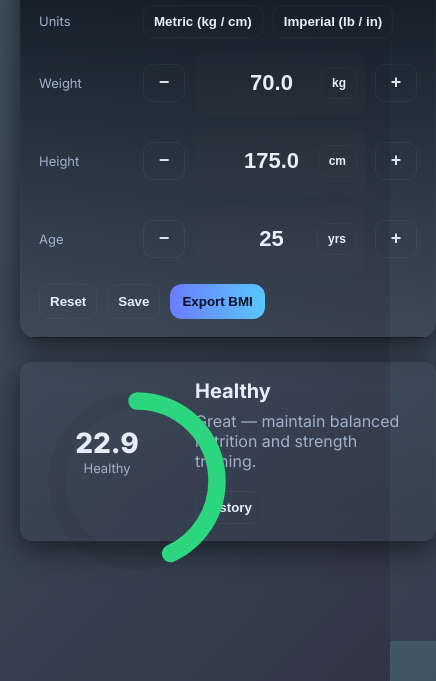
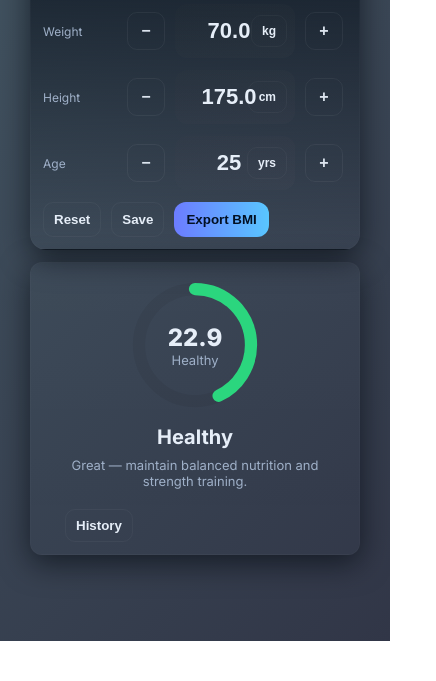
Before and after one commit to UnLuCkYcOdEr69/BMI-Calculator, a plain HTML site: page index.html in a window 390 px wide. Shown: the part 203-884 px from the top of the page, 436 px wide, since content can reach past the window. After the commit the page ends 844 px from the top, so only its background shows below. Drawn offline with Linux system fonts and the light colour scheme.

Commit message:
responsive update

```diff
--- a/index.html
+++ b/index.html
@@ -15,6 +15,12 @@
     --accent-2:#59c6ff;
     --card-radius:16px;
     --max-bmi:40;
+
+    /* responsive gauge & spacing tokens */
+    --gauge-size:200px;
+    --card-padding:18px;
+    --wrap-gap:24px;
+    --label-width:92px;
   }
 
   /* Light theme overrides */
@@ -40,17 +46,56 @@
     background: linear-gradient(135deg, #BED7DC, #FBF9F1);
   }
 
-  body{display:flex;align-items:center;justify-content:center;height:100vh;overflow:hidden;padding:20px}
+  /* Allow scrolling on small viewports and avoid cutoffs */
+  body{
+    display:flex;
+    align-items:center;
+    justify-content:center;
+    min-height:100vh;
+    height:auto;
+    overflow:auto;
+    padding:20px;
+    box-sizing:border-box;
+  }
 
-  .wrap{width:980px;max-width:100%;display:grid;grid-template-columns:460px 1fr;gap:24px;align-items:center}
-  @media (max-width:920px){ .wrap{grid-template-columns:1fr;padding:16px} }
+  /* Container */
+  .wrap{
+    width:980px;
+    max-width:100%;
+    display:grid;
+    grid-template-columns:460px 1fr;
+    gap:var(--wrap-gap);
+    align-items:center;
+    box-sizing:border-box;
+  }
+  /* stack on medium/smaller screens */
+  @media (max-width:920px){
+    .wrap{
+      grid-template-columns:1fr;
+      padding:16px;
+      gap:18px;
+    }
+  }
+
+  /* compact layout for very narrow phones */
+  @media (max-width:420px){
+    :root{
+      --gauge-size:140px;
+      --card-padding:12px;
+      --wrap-gap:12px;
+      --label-width:78px;
+    }
+    .wrap{ padding:12px; gap:12px; }
+  }
 
   .card{
     background:linear-gradient(180deg,var(--card),rgba(255,255,255,0.01));
     border-radius:var(--card-radius);
-    padding:18px;
+    padding:var(--card-padding);
     box-shadow:0 8px 30px rgba(0, 102, 255, 0.06);
     border:1px solid rgba(0,0,0,0.04);
+    box-sizing:border-box;
+    width:100%;
   }
 
   /* Dark theme card (default) */
@@ -74,9 +119,9 @@
   .knob{width:20px;height:20px;border-radius:50%;background:white;box-shadow:0 4px 10px rgba(2,6,23,0.16);transform:translateX(0);transition:transform 260ms cubic-bezier(.2,.9,.3,1)}
   .switch.on .knob{transform:translateX(20px)}
 
-  .control{display:flex;gap:12px;align-items:center;margin-bottom:12px}
-  .control .label{width:92px;color:var(--muted);font-size:13px}
-  .field{flex:1;display:flex;align-items:center;gap:10px;justify-content:flex-start}
+  .control{display:flex;gap:12px;align-items:center;margin-bottom:12px;flex-wrap:wrap}
+  .control .label{width:var(--label-width);color:var(--muted);font-size:13px;flex:0 0 var(--label-width)}
+  .field{flex:1;display:flex;align-items:center;gap:10px;justify-content:flex-start;min-width:0}
 
   /* Center picker controls only (leave unit-toggle row unchanged) */
   .control .field:not(.unit-toggle){
@@ -98,6 +143,7 @@
     background: linear-gradient(145deg, rgba(135, 107, 107, 0.02), rgba(242, 219, 219, 0.02));
     -webkit-backface-visibility: hidden;
     backface-visibility: hidden;
+    box-sizing:border-box;
   }
   body.light .picker {
     background: linear-gradient(180deg,#ffffff,#f7fbff);
@@ -163,16 +209,17 @@
     color:var(--text);
     z-index:4;
     caret-color:var(--accent-2);
+    min-width:0;
   }
   body.light .picker-input { color:var(--text); }
 
   .visual{display:flex;flex-direction:column;gap:12px}
-  .result-card{display:flex;gap:18px;align-items:center;padding:16px;border-radius:12px;background:linear-gradient(180deg,rgba(255,255,255,0.01),transparent);border:1px solid rgba(255,255,255,0.02)}
+  .result-card{display:flex;gap:18px;align-items:center;padding:16px;border-radius:12px;background:linear-gradient(180deg,rgba(255,255,255,0.01),transparent);border:1px solid rgba(255,255,255,0.02);box-sizing:border-box}
   body.light .result-card{background:linear-gradient(180deg,rgba(0,0,0,0.02),transparent);border:1px solid rgba(0,0,0,0.06)}
 
-  /* gauge */
-  .gauge{width:200px;height:200px;display:grid;place-items:center;position:relative}
-  svg{transform:rotate(-90deg)}
+  /* gauge - use CSS variable for size and make svg fluid */
+  .gauge{width:var(--gauge-size);height:var(--gauge-size);display:grid;place-items:center;position:relative;flex:0 0 var(--gauge-size)}
+  .gauge svg{width:100%;height:100%;display:block;transform:rotate(-90deg)}
   #arc{transition: stroke 320ms ease, stroke-dashoffset 700ms cubic-bezier(.2,.9,.3,1);}
 
   .bmi-num{position:absolute;display:flex;flex-direction:column;align-items:center}
@@ -181,9 +228,9 @@
 
   .meta{display:flex;flex-direction:column;gap:8px}
   .category{font-weight:700;font-size:20px}
-  .advice{color:var(--muted);font-size:16px;max-width:420px}
+  .advice{color:var(--muted);font-size:16px;max-width:420px;word-break:break-word}
 
-  .actions{display:flex;gap:8px}
+  .actions{display:flex;gap:8px;flex-wrap:wrap}
   .btn{background:linear-gradient(90deg,var(--accent),var(--accent-2));border:none;color:#021023;padding:10px 12px;border-radius:12px;font-weight:700;cursor:pointer}
   .btn.ghost{background:transparent;border:1px solid rgba(255,255,255,0.04);color:var(--text);padding:8px 10px;border-radius:10px}
   body.light .btn.ghost{border:1px solid rgba(0,0,0,0.06);color:var(--text)}
@@ -196,12 +243,47 @@
     white-space:nowrap;border:0;padding:0;margin:-1px;
   }
 
-  @media (max-width:520px){
-    .picker{width:120px;height:54px}
-    .wheel-item{font-size:22px}
-    .rbtn{width:38px;height:38px}
-    .gauge{width:140px;height:140px}
-    .picker-input{font-size:22px}
+  /* Responsive adjustments */
+  @media (max-width:920px){
+    /* ensure visual/result card stacks nicely on narrow screens */
+    .result-card{
+      flex-direction:row;
+      align-items:center;
+      gap:12px;
+      padding:14px;
+    }
+    .gauge{ --gauge-size:180px; width:var(--gauge-size); height:var(--gauge-size); flex:0 0 var(--gauge-size) }
+    .advice{ max-width:280px; font-size:15px }
+  }
+
+  @media (max-width:640px){
+    header h1{ font-size:16px }
+    .control .label{ width:80px; flex:0 0 80px }
+    .picker{ width:120px; height:54px }
+    .picker-input{ font-size:22px }
+    .rbtn{ width:38px; height:38px; font-size:16px; flex:0 0 38px }
+    .gauge{ --gauge-size:160px; width:var(--gauge-size); height:var(--gauge-size); flex:0 0 var(--gauge-size) }
+    .advice{ max-width:220px; font-size:14px }
+  }
+
+  @media (max-width:480px){
+    .result-card{ flex-direction:column; align-items:center; text-align:center; gap:10px }
+    .meta{ align-items:center }
+    .bmi-num .big{ font-size:24px }
+    .gauge{ --gauge-size:140px; width:var(--gauge-size); height:var(--gauge-size); flex:0 0 var(--gauge-size) }
+    .control{ gap:8px }
+    .control .label{ width:72px; flex:0 0 72px; font-size:12px }
+    .advice{ max-width:260px; font-size:13px }
+    .wrap{ padding:10px }
+    .card{ padding:12px }
+  }
+
+  @media (max-width:360px){
+    .picker { width:112px; height:50px }
+    .picker-input { font-size:20px }
+    .gauge{ --gauge-size:120px }
+    .bmi-num .big{ font-size:20px }
+    .advice{ font-size:12px; max-width:220px }
   }
 </style>
 </head>
@@ -302,7 +384,7 @@
         </div>
       </div>
 
-      <div style="display:flex;gap:10px;margin-top:8px">
+      <div style="display:flex;gap:10px;margin-top:8px;flex-wrap:wrap">
         <button class="btn ghost" id="resetBtn">Reset</button>
         <button class="btn ghost" id="saveBtn">Save</button>
         <button class="btn" id="exportBtn">Export BMI</button>
@@ -751,7 +833,7 @@ if(els.exportBtn) els.exportBtn.addEventListener('click', ()=>{
 
 /* history placeholder */
 const histBtn = document.getElementById('historyBtn');
-if(histBtn) histBtn.addEventListener('click', ()=> {
+if(histBtn) histBtn.addEventListener('click', () => {
   const hist = JSON.parse(localStorage.getItem('bmiStudio.history') || '[]');
   if(!hist.length) return alert('No saved history (demo).');
   alert('Saved entries: ' + hist.length + ' (open devtools/localStorage to view).');
```
